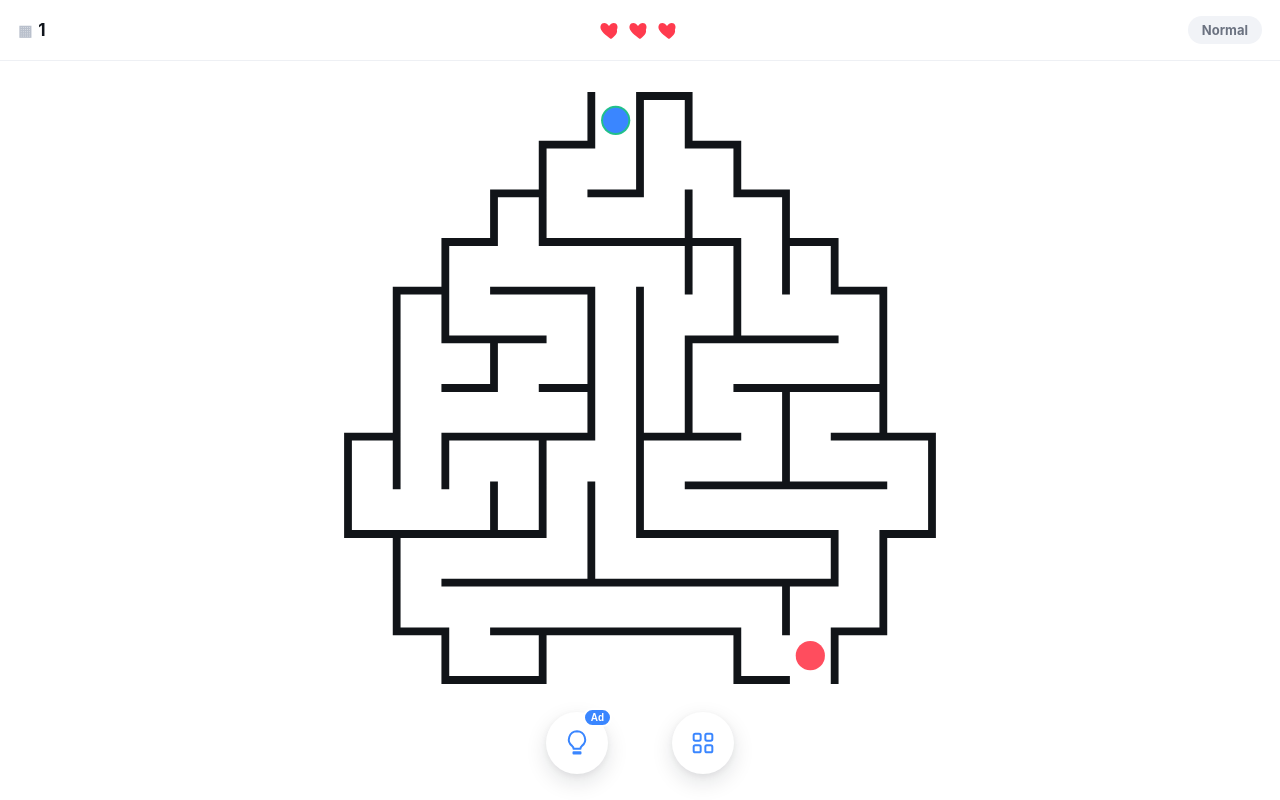
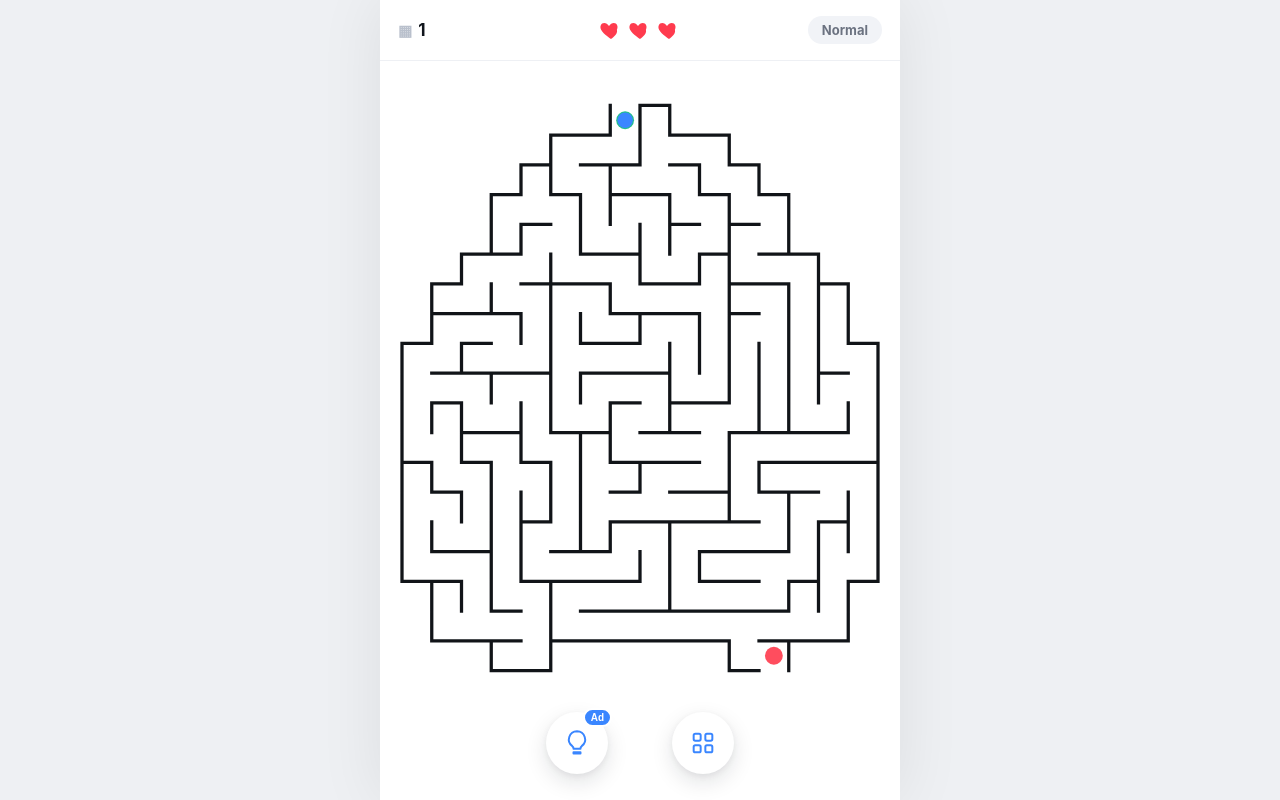
Before and after one commit to kiroaiwebdev-oss/Game, a website with bundled scripts: page index.html in a window 1280 px wide. Both pictures are taken after a click on the button "Play". Built offline with nearby package versions, Linux system fonts and the light colour scheme.

Commit message:
Phase 5 iter 1: thinner walls, much denser maze (clearer spade), desktop portrait column

```diff
--- a/index.html
+++ b/index.html
@@ -23,6 +23,6 @@
     <script>window.ARROW_PUZZLE_PLATFORM = 'playhoop';</script>
     <script>window.ARROW_PUZZLE_PLATFORM = 'itchio';</script>
   -->
-  <script type="module" src="src/main.js?v=14"></script>
+  <script type="module" src="src/main.js?v=15"></script>
 </body>
 </html>
--- a/src/levels/levels.js
+++ b/src/levels/levels.js
@@ -20,13 +20,13 @@ function difficultyFor(i) {
 export function buildLevels(count = 60) {
   const specs = [];
   for (let i = 0; i < count; i++) {
-    // Resolution grows -> denser maze, tinier corridors, harder.
-    const size = Math.min(34, 16 + Math.floor(i * 0.7));
+    // Resolution grows -> denser maze, finer corridors (matches the reference).
+    const size = Math.min(40, 24 + Math.floor(i * 0.7));
     specs.push({
       level: i + 1,
       shape: SHAPES[i % SHAPES.length],
       cols: size,
-      rows: Math.round(size * 1.15),
+      rows: Math.round(size * 1.2),
       seed: 4000 + i * 277,
       lives: 3,
       difficulty: difficultyFor(i),
--- a/src/render/mazeview.js
+++ b/src/render/mazeview.js
@@ -81,7 +81,7 @@ export class MazeView {
 
     // Walls — batched into one stroke for performance.
     ctx.strokeStyle = COLORS.wall;
-    ctx.lineWidth = Math.max(1.4, s * 0.16);
+    ctx.lineWidth = Math.max(1.2, s * 0.11);
     ctx.lineCap = 'square';
     ctx.beginPath();
     for (const k of m.cells) {
--- a/styles.css
+++ b/styles.css
@@ -10,13 +10,18 @@
   --badge-bg: #f1f3f7;
 }
 
-html, body, #app {
+html, body {
   width: 100%; height: 100%; overflow: hidden;
-  background: var(--bg); color: var(--ink);
+  background: #eef0f3; color: var(--ink);
   font-family: -apple-system, BlinkMacSystemFont, "Segoe UI", "Inter", Roboto, Helvetica, Arial, sans-serif;
   -webkit-tap-highlight-color: transparent; user-select: none; touch-action: none;
 }
-#app { position: relative; }
+/* Centered portrait "phone" column on desktop; full-bleed white on phones. */
+#app {
+  position: relative; height: 100%; width: 100%; max-width: 520px; margin: 0 auto;
+  background: var(--bg); overflow: hidden;
+  box-shadow: 0 0 60px rgba(17, 22, 29, 0.08);
+}
 #game-canvas { position: absolute; inset: 0; width: 100%; height: 100%; display: block; }
 #hud { position: absolute; inset: 0; pointer-events: none; }
 
```
